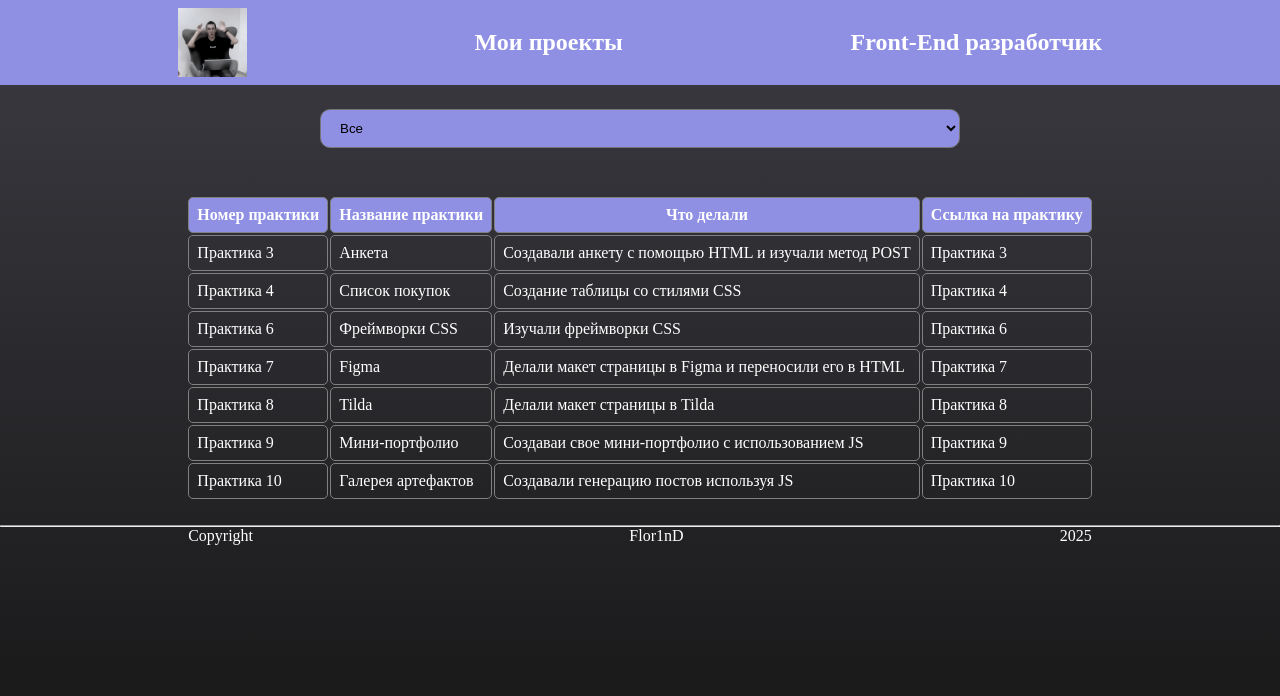
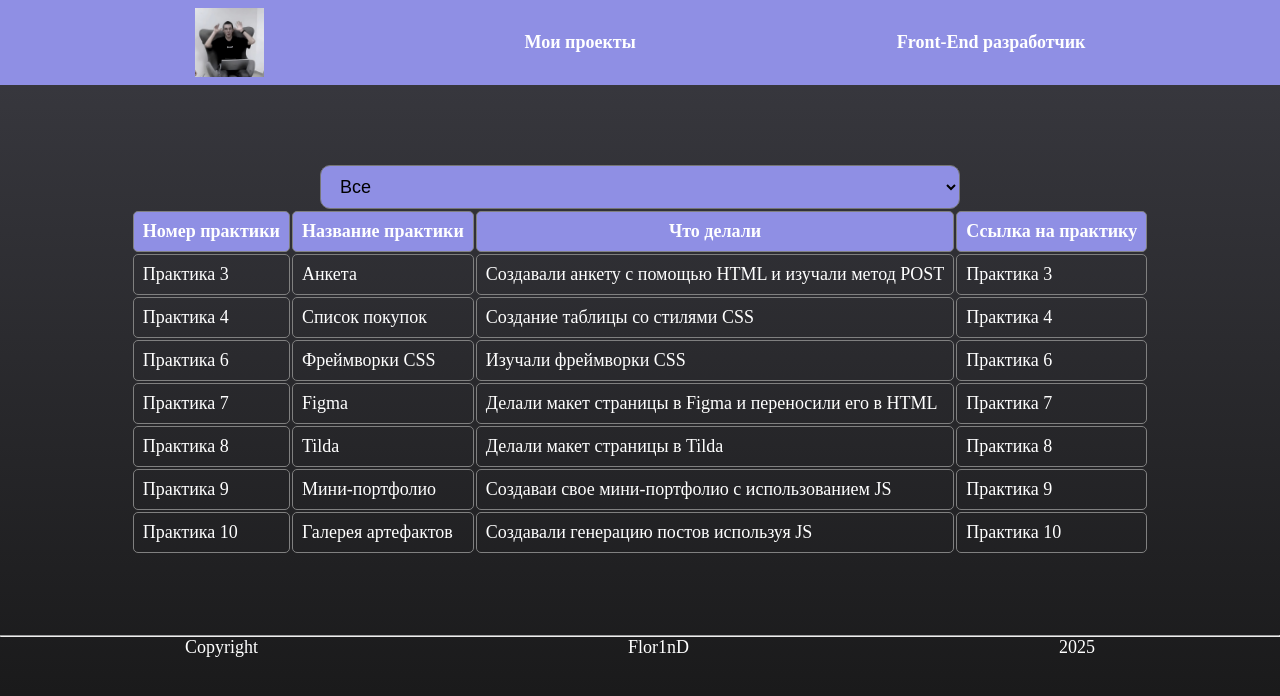
Before and after one commit to Flor1nD/verstka_project, a website built with Vite: page index.html in a window 1280 px wide. Built offline with nearby package versions, Linux system fonts and the light colour scheme.

Commit message:
fixed styles + adaptive

```diff
--- a/css/styles.css
+++ b/css/styles.css
@@ -1,12 +1,18 @@
+@media (max-width: 780px) {
     * {
         padding: 0;
         margin: 0;
         box-sizing: border-box;
+        font-size: 10px;
+
+    }
+
+    body {
+        color: white;
+        background: linear-gradient(#3b3b42, #151515);
     }
 
     .body {
-    color: white;
-    background: linear-gradient(#3b3b42, #151515);
         height: 100vh;
     }
 
@@ -38,8 +44,8 @@ th {
     }
 
     .container {
-    width: 100%;
-    height: 55vh;
+        max-width: 100vw;
+        margin: 7vh 0;
         display: flex;
         flex-direction: column;
         align-items: center;
@@ -66,3 +72,81 @@ footer {
         flex-direction: row;
         justify-content: space-around;
     }
+}
+
+@media (min-width: 780px) {
+    * {
+        padding: 0;
+        margin: 0;
+        box-sizing: border-box;
+        font-size: 18px;
+
+    }
+
+    body {
+        color: white;
+        background: linear-gradient(#3b3b42, #151515);
+    }
+
+    .body {
+
+        height: 100vh;
+    }
+
+    header {
+        width: 100%;
+        display: flex;
+        flex-direction: row;
+        justify-content: space-around;
+        background-color: #8f8fe4;
+        align-items: center;
+        padding: 1vh 5vw;
+    }
+
+    a {
+        text-decoration: none;
+        color: white;
+    }
+
+    td {
+        border: 1px solid grey;
+        border-radius: 5px;
+        padding: 0.5rem;
+    }
+    th {
+        border: 1px solid grey;
+        border-radius: 5px;
+        background-color: #8f8fe4;
+        padding: 0.5rem;
+    }
+
+    .container {
+        max-width: 100vw;
+        margin: 10vh 0;
+        display: flex;
+        flex-direction: column;
+        align-items: center;
+        justify-content: space-around;
+    }
+
+    .projects_table {
+        border: 1px solid black;
+        border-radius: 5px;
+        width: 60%;
+        margin: 5vw 0;
+    }
+
+    .selector {
+        border-radius: 10px;
+        padding: 10px 15px;
+        background-color: #8f8fe4;
+        width: 50%;
+    }
+
+
+    footer {
+        display: flex;
+        flex-direction: row;
+        justify-content: space-around;
+    }
+}
```
Lines whose indentation alone changed are shown as unchanged.
